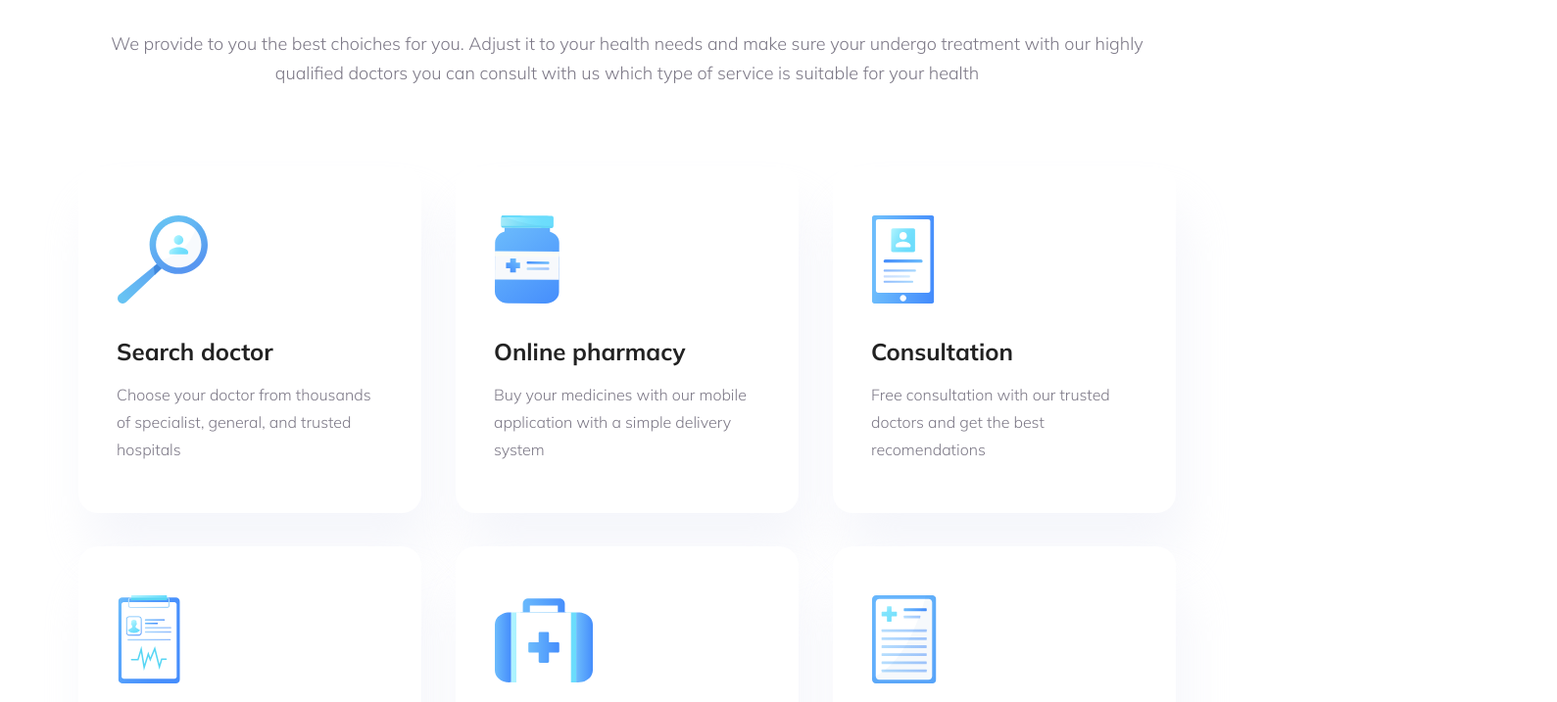
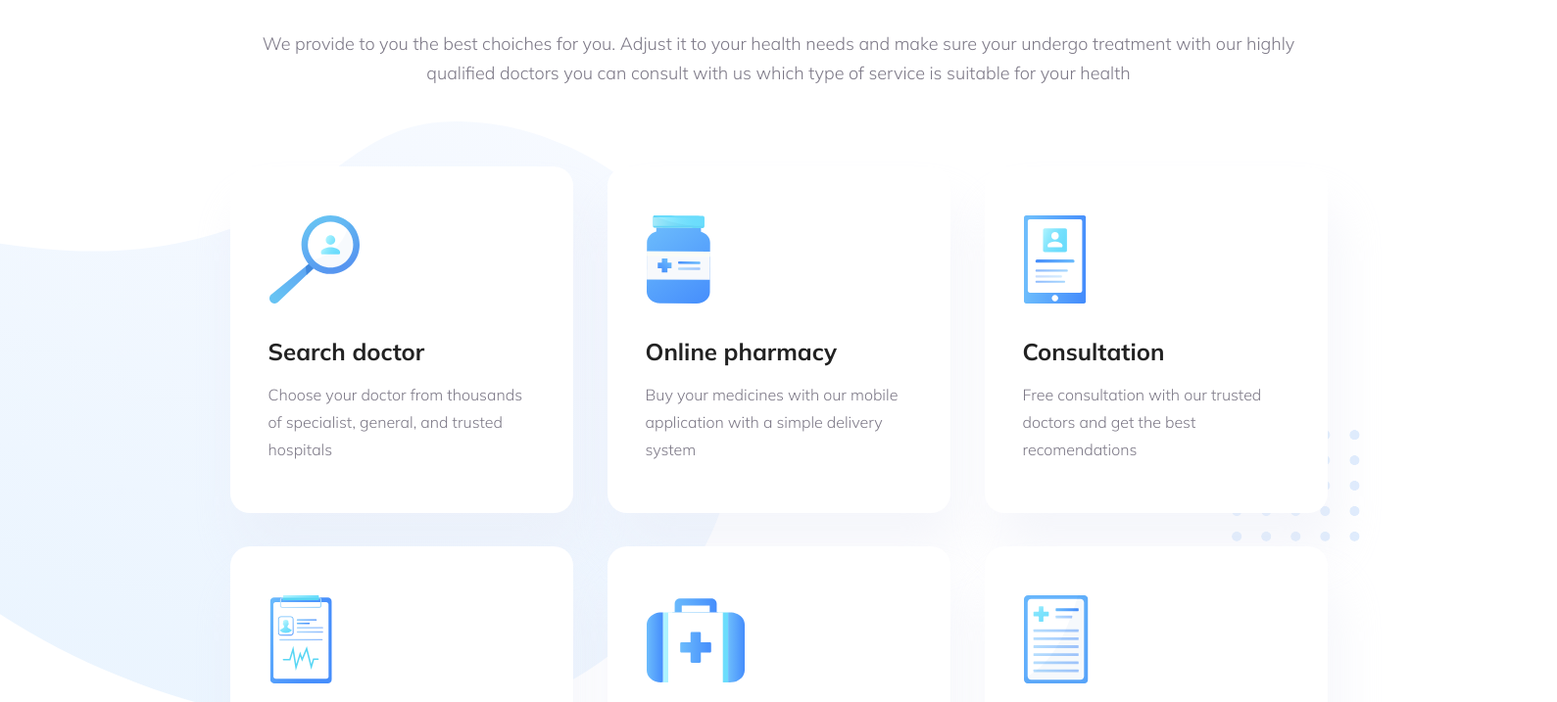
Before and after one commit to vernihora94/dz7yana, a plain HTML site: page index.html in a window 1280 px wide. Shown: the part 279-996 px from the top of the page at 98% size, 1589 px wide, since content can reach past the window. Drawn offline with Linux system fonts and the light colour scheme; files whose address does not match are found by name.

Commit message:
added background in dz6

```diff
--- a/css/general.css
+++ b/css/general.css
@@ -7,6 +7,11 @@ html {
 .articles {
     padding-bottom: 221px;
     padding-top: 192px;
+    background-image: url("../element.svg"), url("../points.svg");
+    background-repeat: no-repeat;
+    background-position: left top 188px, right 201px center;
+    background-size: auto, 131px;
+    width: 1589px;
 }
 
 .container {
```
Also changed, not shown: element.svg (added), points.svg (added).
